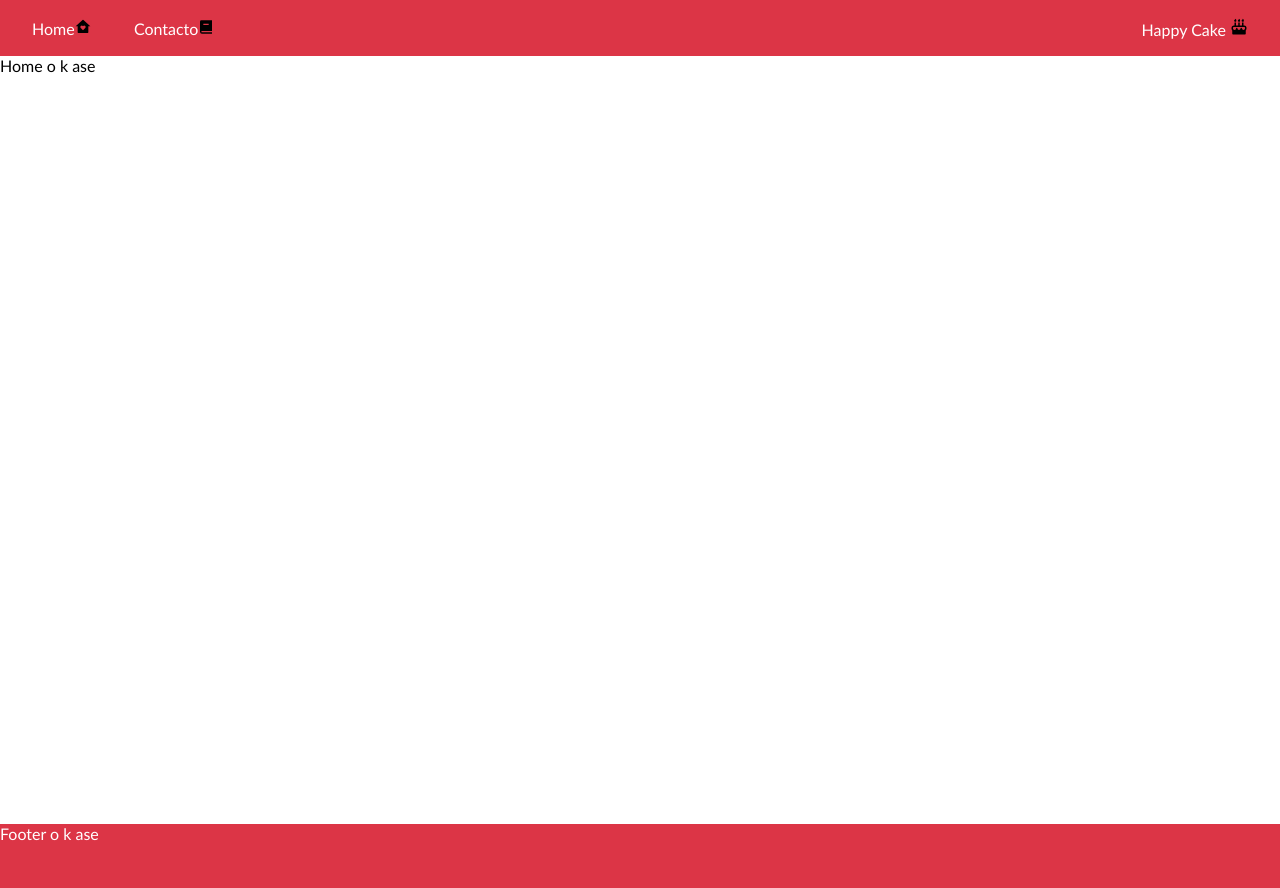
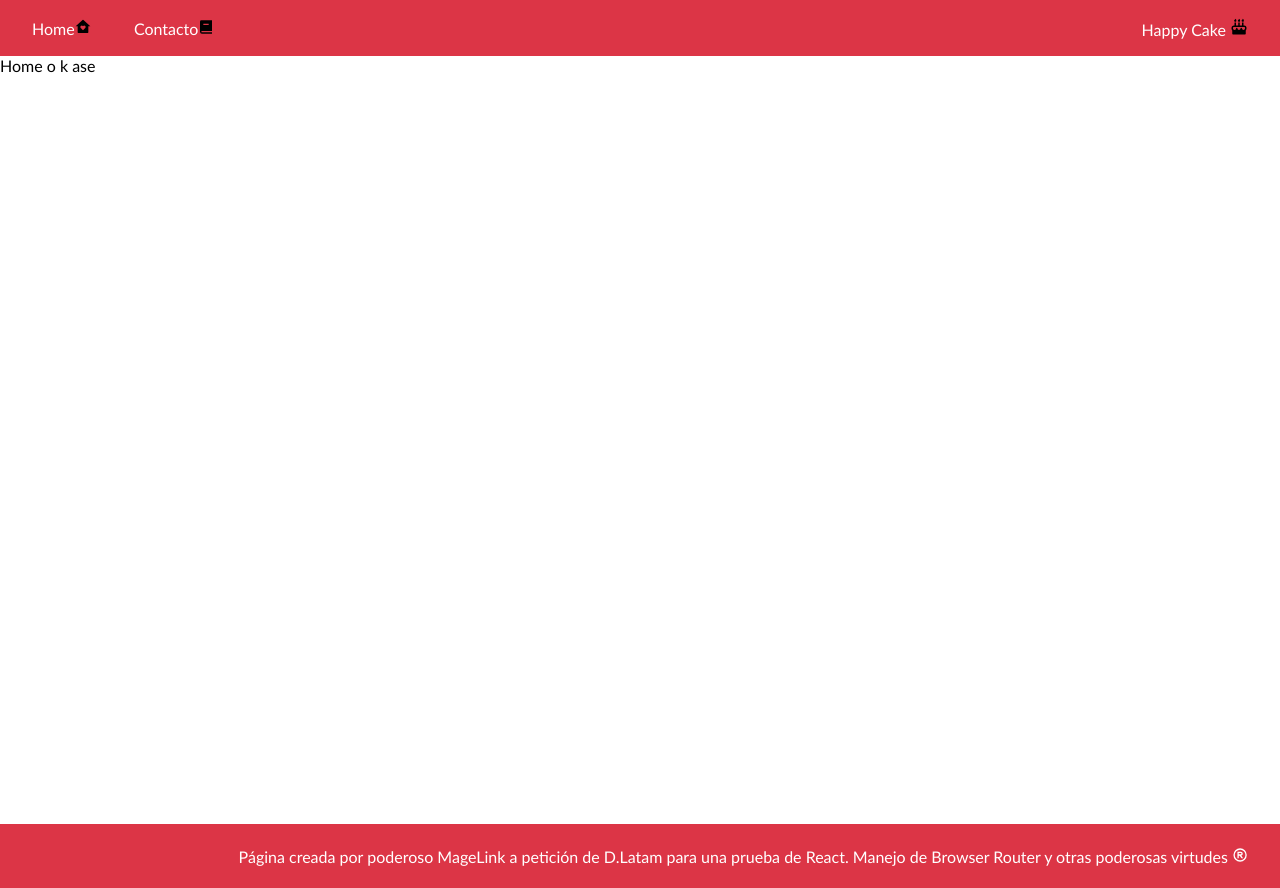
Before and after one commit to MageLnk/React-II-browser-router-challenge, a React (Create React App) app: page / in a window 1280 px wide. Built offline with nearby package versions, Linux system fonts and the light colour scheme.

Commit message:
Footer completed

```diff
--- a/src/Components/Footer/index.jsx
+++ b/src/Components/Footer/index.jsx
@@ -1,5 +1,15 @@
+// Icons
+import { BiRegistered } from "react-icons/bi";
+// App
 const Footer = () => {
-  return <div className="footer-container">Footer o k ase</div>;
+  return (
+    <div className="footer-container">
+      <span>
+        Página creada por poderoso MageLink a petición de D.Latam para una prueba de React. Manejo
+        de Browser Router y otras poderosas virtudes <BiRegistered />
+      </span>
+    </div>
+  );
 };
 
 export default Footer;
--- a/src/index.css
+++ b/src/index.css
@@ -49,6 +49,10 @@
   grid-area: footer;
   background-color: #dc3546;
   color: white;
+  padding: 0 2rem 0 2rem;
+  display: flex;
+  justify-content: flex-end;
+  align-items: center;
 }
 
 .error-404-container {
```
